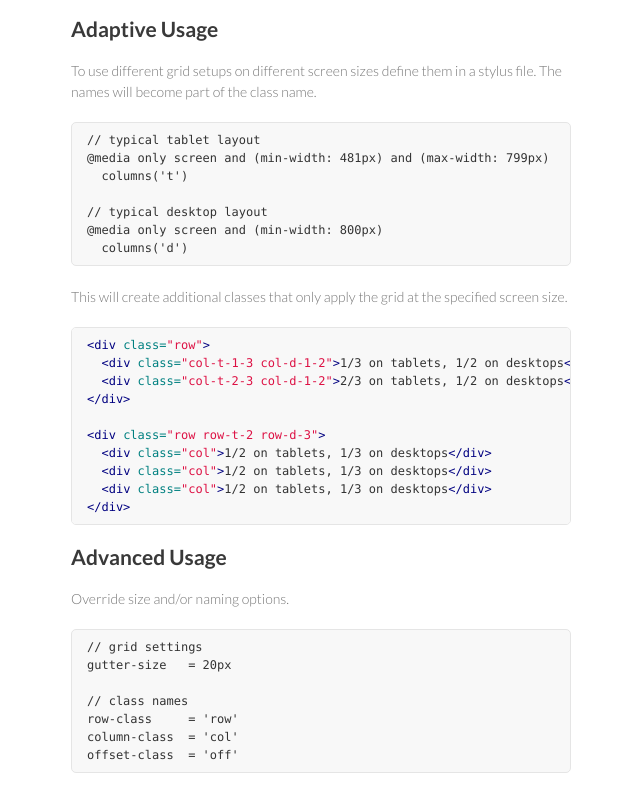
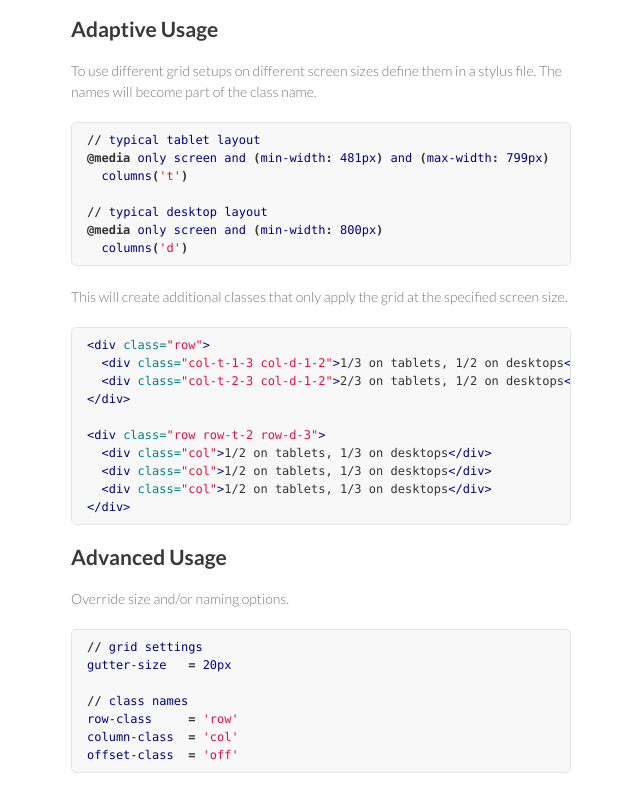
Before and after one commit to melchiorb/grid.styl, a plain HTML site: page index.html in a window 1280 px wide. Shown: the part 846-1636 px from the top of the page, without its empty margins (499-1139 px from the left). Drawn offline with Linux system fonts and the light colour scheme.

```diff
--- a/index.html
+++ b/index.html
@@ -3,7 +3,7 @@
   <head>
     <meta charset="utf-8">
     <meta http-equiv="X-UA-Compatible" content="chrome=1">
-    <title>Grid.styl by melchior-b</title>
+    <title>grid.styl by melchior-b</title>
 
     <link rel="stylesheet" href="stylesheets/styles.css">
     <link rel="stylesheet" href="stylesheets/pygment_trac.css">
@@ -15,7 +15,7 @@
   <body>
     <div class="wrapper">
       <header>
-        <h1>Grid.styl</h1>
+        <h1>grid.styl</h1>
         <p>A practical, minimalist CSS grid system for Stylus</p>
 
         <p class="view"><a href="https://github.com/melchior-b/grid.styl">View the Project on GitHub <small>melchior-b/grid.styl</small></a></p>
@@ -42,8 +42,8 @@
 
 <p>Import the grid into an existing stylus file.</p>
 
-<pre lang="stylus"><code>@import grid
-</code></pre>
+<div class="highlight"><pre><span class="k">@import</span> <span class="nt">grid</span>
+</pre></div>
 
 <p>Set the grid class on elements that will contain grid items (rows).</p>
 
@@ -71,14 +71,14 @@
 
 <p>To use different grid setups on different screen sizes define them in a stylus file. The names will become part of the class name.</p>
 
-<pre lang="stylus"><code>// typical tablet layout
-@media only screen and (min-width: 481px) and (max-width: 799px)
-  columns('t')
+<div class="highlight"><pre><span class="o">//</span> <span class="nt">typical</span> <span class="nt">tablet</span> <span class="nt">layout</span>
+<span class="k">@media</span> <span class="nt">only</span> <span class="nt">screen</span> <span class="nt">and</span> <span class="o">(</span><span class="nt">min-width</span><span class="o">:</span> <span class="nt">481px</span><span class="o">)</span> <span class="nt">and</span> <span class="o">(</span><span class="nt">max-width</span><span class="o">:</span> <span class="nt">799px</span><span class="o">)</span>
+  <span class="nt">columns</span><span class="o">(</span><span class="s1">'t'</span><span class="o">)</span>
 
-// typical desktop layout
-@media only screen and (min-width: 800px)
-  columns('d')
-</code></pre>
+<span class="o">//</span> <span class="nt">typical</span> <span class="nt">desktop</span> <span class="nt">layout</span>
+<span class="k">@media</span> <span class="nt">only</span> <span class="nt">screen</span> <span class="nt">and</span> <span class="o">(</span><span class="nt">min-width</span><span class="o">:</span> <span class="nt">800px</span><span class="o">)</span>
+  <span class="nt">columns</span><span class="o">(</span><span class="s1">'d'</span><span class="o">)</span>
+</pre></div>
 
 <p>This will create additional classes that only apply the grid at the specified screen size.</p>
 
@@ -98,13 +98,13 @@
 
 <p>Override size and/or naming options.</p>
 
-<div class="highlight"><pre>// grid settings
-gutter-size   = 20px
+<div class="highlight"><pre><span class="o">//</span> <span class="nt">grid</span> <span class="nt">settings</span>
+<span class="nt">gutter-size</span>   <span class="o">=</span> <span class="nt">20px</span>
 
-// class names
-row-class     = 'row'
-column-class  = 'col'
-offset-class  = 'off'
+<span class="o">//</span> <span class="nt">class</span> <span class="nt">names</span>
+<span class="nt">row-class</span>     <span class="o">=</span> <span class="s1">'row'</span>
+<span class="nt">column-class</span>  <span class="o">=</span> <span class="s1">'col'</span>
+<span class="nt">offset-class</span>  <span class="o">=</span> <span class="s1">'off'</span>
 </pre></div>
 
 <p>Offseting columns works as expected.</p>
```
Also changed, not shown: params.json (+1 -1 lines).
